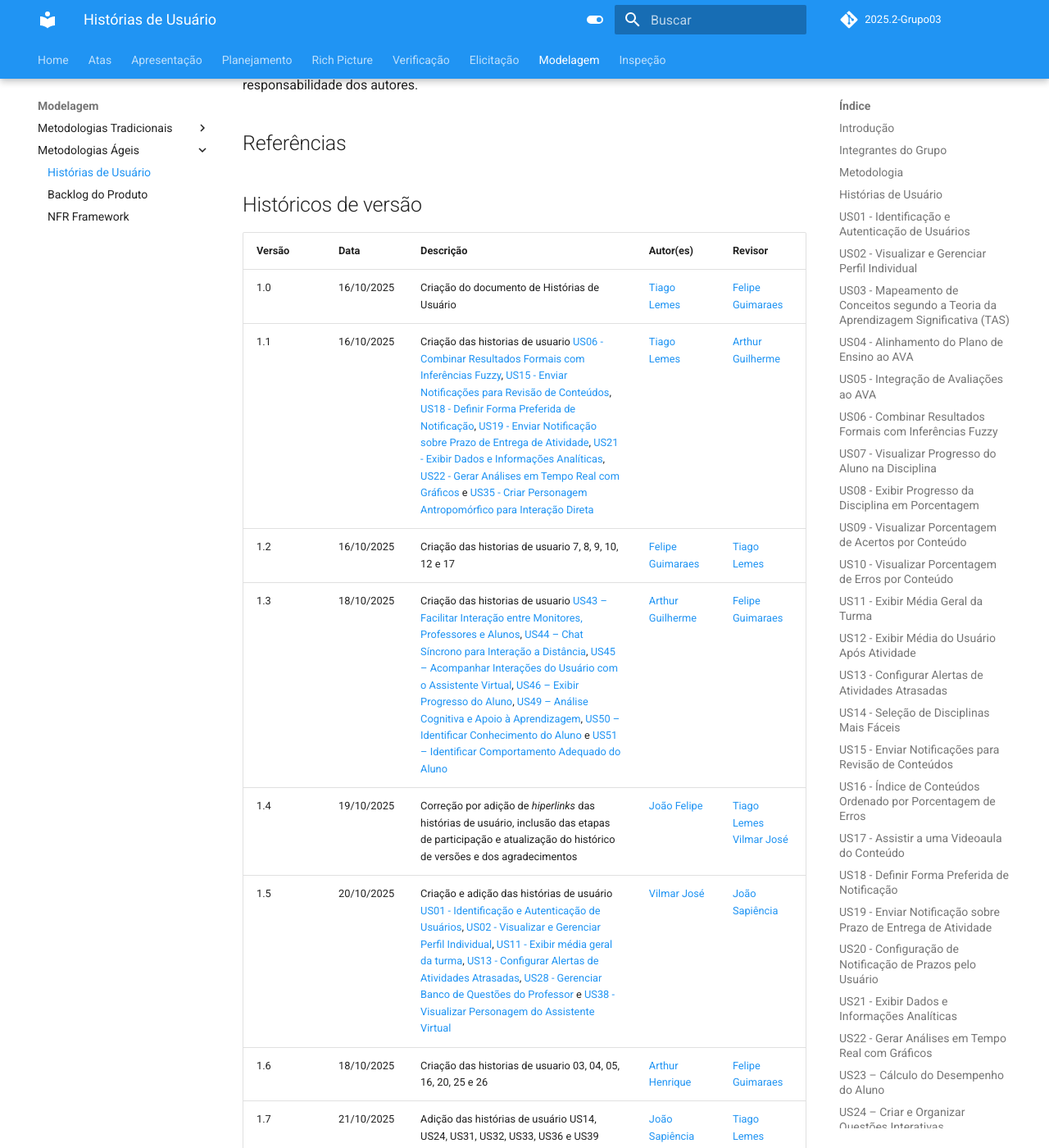
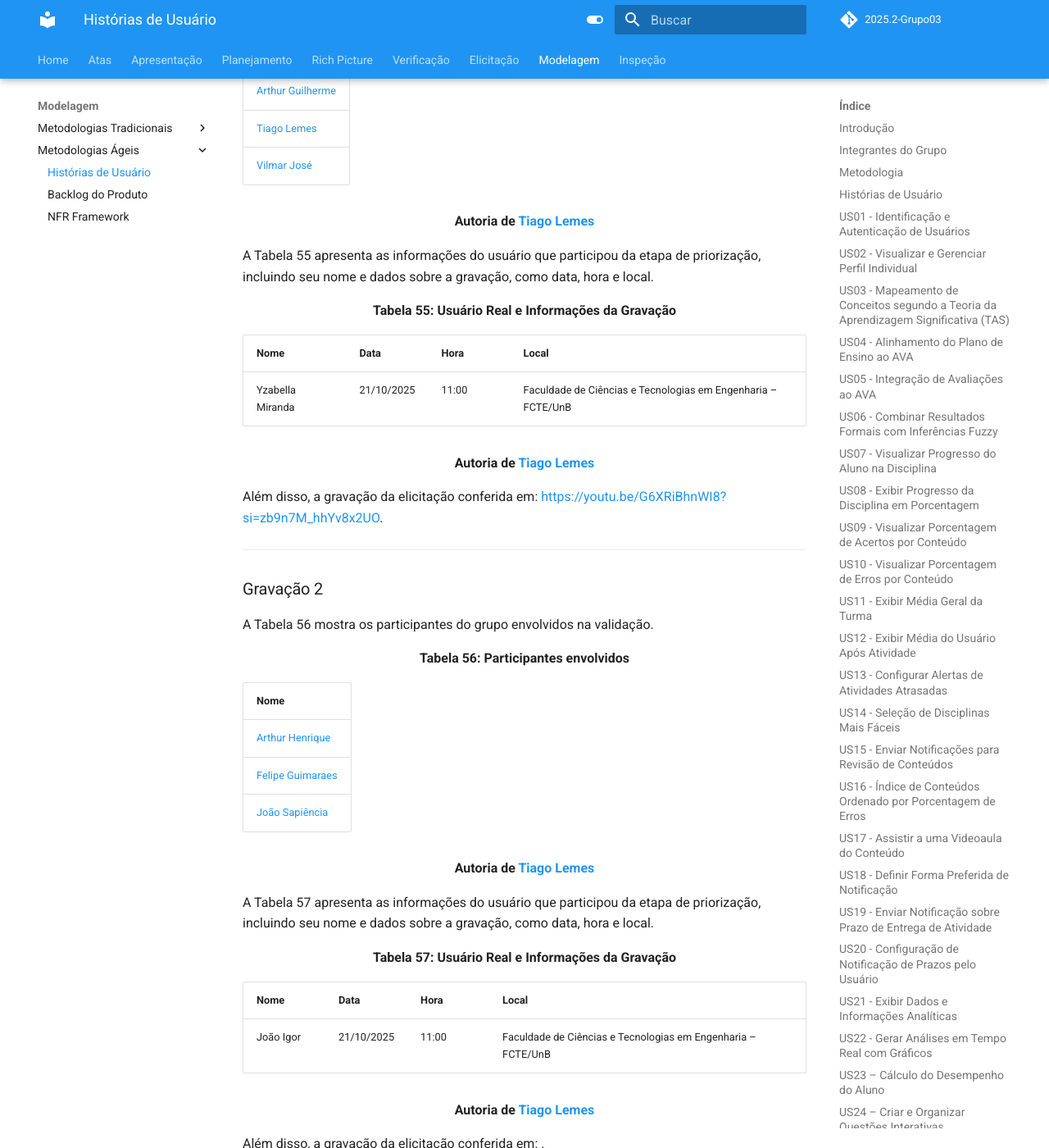
Before and after one commit to Requisitos-de-Software/2025.2-Grupo03, an MkDocs documentation site: the page built from docs/Modelagem/historias_de_usuario.md, in a window 1280 px wide and 1400 px high, scrolled down 36855 px. Shown: the whole window at 82% size. Built offline with MkDocs 1.6.1 and Material for MkDocs 9.7.7, drawn with Linux system fonts in a browser that asks for light colours; comment, search, counter and statistics services are not loaded; some of the changed text lies outside the part shown.

Commit message:
Adição das gravações
Added details about validation recordings and participants.

```diff
--- a/docs/Modelagem/historias_de_usuario.md
+++ b/docs/Modelagem/historias_de_usuario.md
@@ -816,7 +816,59 @@ A padronização da tabela pode ser observada na Tabela 2.
 
 ---
 
-## Gravação da validação do documento
+## Gravações da Validação do Documento
+
+### Gravação 1
+A Tabela 54 mostra os participantes do grupo envolvidos na validação.
+
+<div align="center"><strong>Tabela 54: Participantes envolvidos</strong></div>
+
+| Nome |
+|------|
+| [Arthur Guilherme](https://github.com/ArthurGuilher62) |
+| [Tiago Lemes](https://github.com/TiagoTeixeira-2005)   |
+| [Vilmar José](https://github.com/VilmarFagundes)       |
+
+<div align="center"><strong>Autoria de <a href="https://github.com/TiagoTeixeira-2005">Tiago Lemes</a></strong></div>
+
+A Tabela 55 apresenta as informações do usuário que participou da etapa de priorização, incluindo seu nome e dados sobre a gravação, como data, hora e local.
+
+<div align="center"><strong>Tabela 55: Usuário Real e Informações da Gravação</strong></div>
+
+| Nome | Data | Hora | Local|
+|-------------------------|-----------------|-----------------|------------------|
+| Yzabella Miranda | 21/10/2025 | 11:00 | Faculdade de Ciências e Tecnologias em Engenharia – FCTE/UnB |
+
+<div align="center"><strong>Autoria de <a href="https://github.com/TiagoTeixeira-2005">Tiago Lemes</a></strong></div>
+
+Além disso, a gravação da elicitação conferida em: [https://youtu.be/G6XRiBhnWI8?si=zb9n7M_hhYv8x2UO](https://youtu.be/G6XRiBhnWI8?si=zb9n7M_hhYv8x2UO).
+
+---
+
+### Gravação 2
+A Tabela 56 mostra os participantes do grupo envolvidos na validação.
+
+<div align="center"><strong>Tabela 56: Participantes envolvidos</strong></div>
+
+| Nome |
+|------|
+| [Arthur Henrique](https://github.com/arthurhvieira1) |
+| [Felipe Guimaraes](https://github.com/felipegf1)   |
+| [João Sapiência](https://github.com/JoaoSapiencia)       |
+
+<div align="center"><strong>Autoria de <a href="https://github.com/TiagoTeixeira-2005">Tiago Lemes</a></strong></div>
+
+A Tabela 57 apresenta as informações do usuário que participou da etapa de priorização, incluindo seu nome e dados sobre a gravação, como data, hora e local.
+
+<div align="center"><strong>Tabela 57: Usuário Real e Informações da Gravação</strong></div>
+
+| Nome | Data | Hora | Local|
+|-------------------------|-----------------|-----------------|------------------|
+| João Igor | 21/10/2025 | 11:00 | Faculdade de Ciências e Tecnologias em Engenharia – FCTE/UnB |
+
+<div align="center"><strong>Autoria de <a href="https://github.com/TiagoTeixeira-2005">Tiago Lemes</a></strong></div>
+
+Além disso, a gravação da elicitação conferida em: .
 
 ## Agradecimentos
 O Grupo 03 agradece o apoio das ferramentas de Inteligência Artificial Generativa — **ChatGPT, GitHub Copilot, Google Gemini e DeepSeek** — na revisão gramatical e de estilo deste artigo. As tecnologias foram utilizadas para tornar o texto mais claro, objetivo e fácil de ler. Todo o conteúdo, assim como a precisão técnica e as ideias apresentadas, permanecem de responsabilidade dos autores.
```
